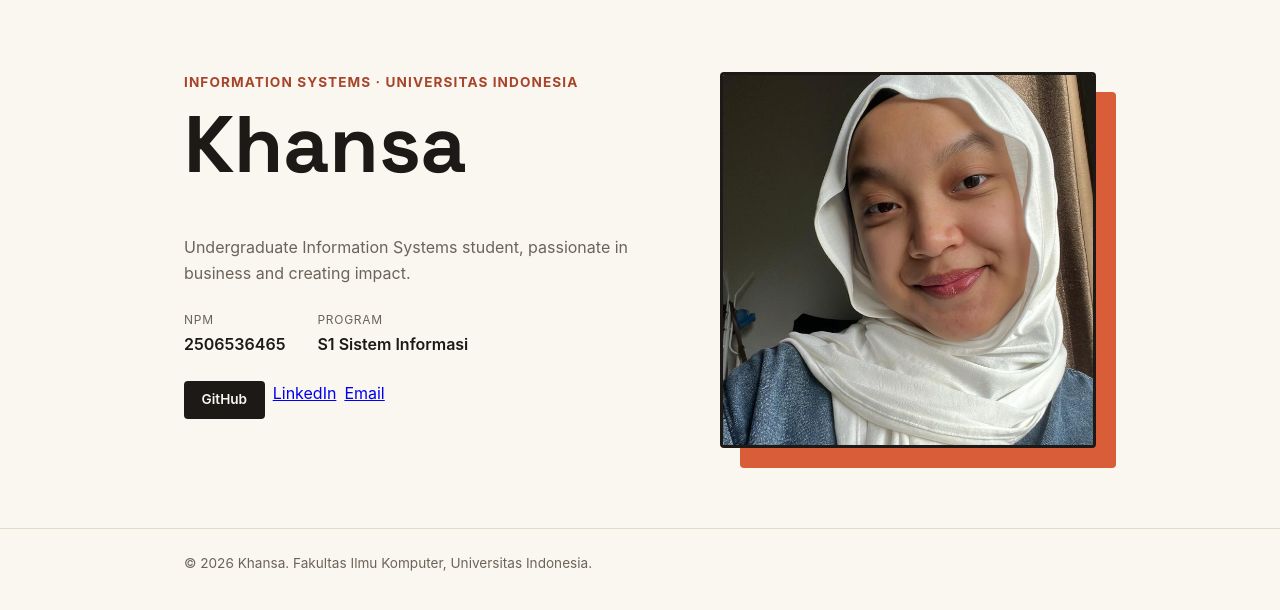
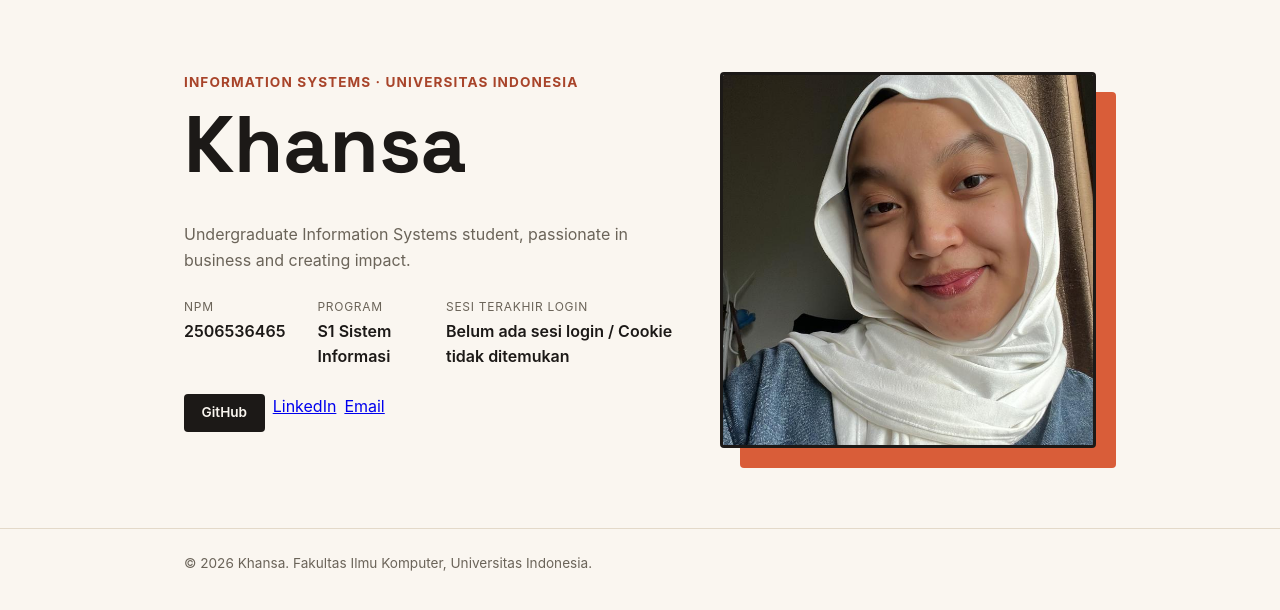
Before and after one commit to khansakkh/myportofolio, a Django app: page / in a window 1280 px wide. Shown: the part 74-684 px from the top of the page. Run offline with Django 5.2, Linux system fonts and the light colour scheme.

Commit message:
adjust index html

```diff
--- a/templates/index.html
+++ b/templates/index.html
@@ -20,7 +20,11 @@
                     </div>
                     <div class="meta-row">
                         <dt>Program</dt>
-                        <dd>S1 Sistem Informasi</dd>
+                        <dd>{{ study_program }}</dd>
+                    </div>
+                    <div class="meta-row">
+                        <dt>Sesi Terakhir Login</dt>
+                        <dd>{{ last_login }}</dd>
                     </div>
                 </dl>
                 <div class="social-links">
```
